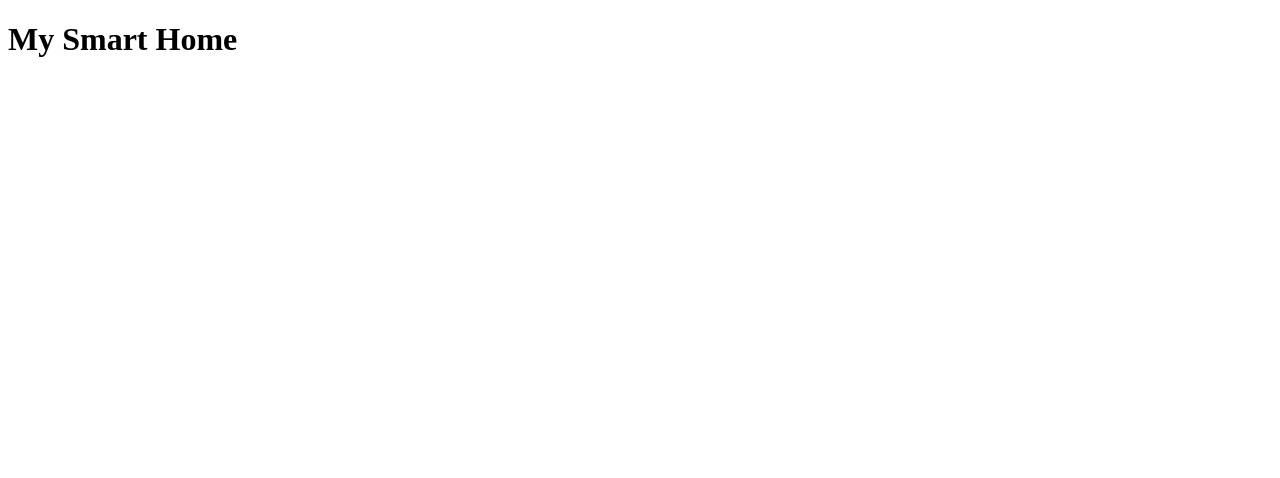
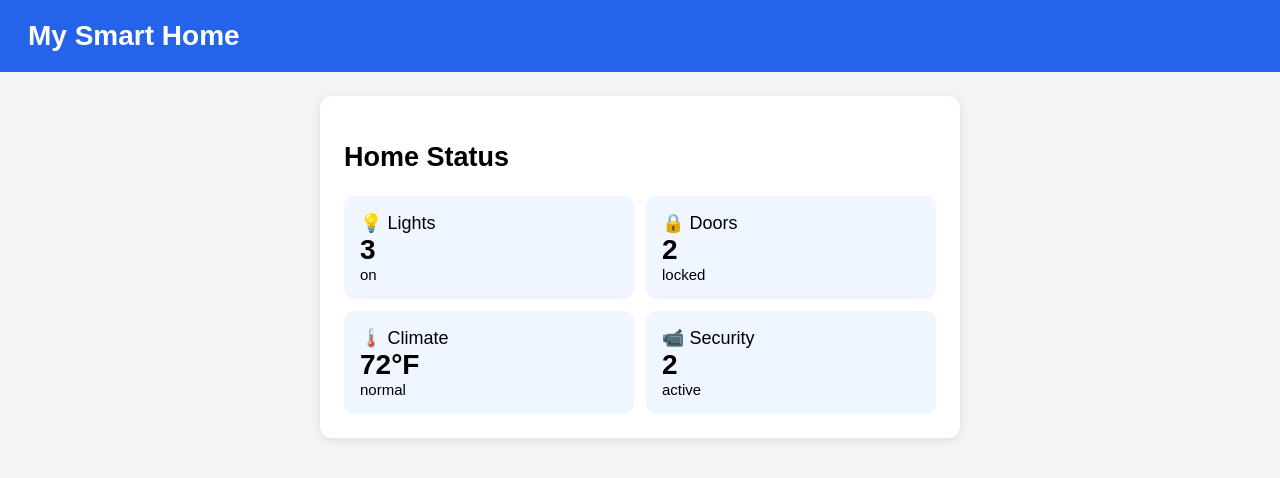
Before and after one commit to mazen2211/foib-project, a plain HTML site: page frontend/index.html in a window 1280 px wide. Drawn offline with Linux system fonts and the light colour scheme.

Commit message:
Add header and home status cards

```diff
--- a/frontend/css/style.css
+++ b/frontend/css/style.css
@@ -0,0 +1,52 @@
+body {
+  margin: 0;
+  font-family: Arial, sans-serif;
+  background: #f3f4f6;
+  font-size: 18px;
+}
+
+.app-header {
+  background: #2563eb;
+  color: white;
+  padding: 20px 28px;
+}
+
+.app-header h1 {
+  margin: 0;
+  font-size: 28px;
+}
+
+.dashboard {
+  max-width: 640px;
+  margin: 24px auto;
+  padding: 0 16px;
+}
+
+.card {
+  background: white;
+  border-radius: 12px;
+  padding: 24px;
+  box-shadow: 0 2px 8px rgba(0, 0, 0, 0.1);
+}
+
+.status-grid {
+  display: grid;
+  grid-template-columns: 1fr 1fr;
+  gap: 12px;
+}
+
+.status-box {
+  background: #eff6ff;
+  border-radius: 10px;
+  padding: 16px;
+}
+
+.status-box span,
+.status-box strong,
+.status-box small {
+  display: block;
+}
+
+.status-box strong {
+  font-size: 28px;
+}
--- a/frontend/index.html
+++ b/frontend/index.html
@@ -7,7 +7,21 @@
   <link rel="stylesheet" href="css/style.css">
 </head>
 <body>
-  <h1>My Smart Home</h1>
+  <header class="app-header">
+    <h1>My Smart Home</h1>
+  </header>
+
+  <main class="dashboard">
+    <section class="card">
+      <h2>Home Status</h2>
+      <div class="status-grid">
+        <div class="status-box"><span>💡 Lights</span><strong>3</strong><small>on</small></div>
+        <div class="status-box"><span>🔒 Doors</span><strong>2</strong><small>locked</small></div>
+        <div class="status-box"><span>🌡️ Climate</span><strong>72°F</strong><small>normal</small></div>
+        <div class="status-box"><span>📹 Security</span><strong>2</strong><small>active</small></div>
+      </div>
+    </section>
+  </main>
   <script src="js/app.js"></script>
 </body>
 </html>
```
